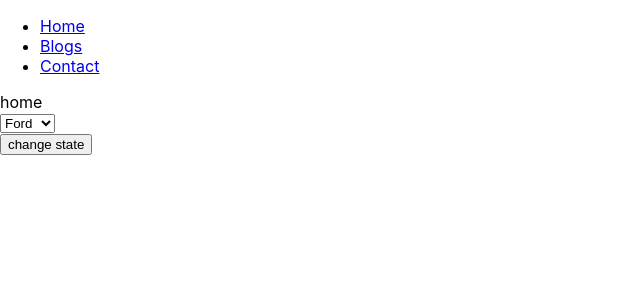
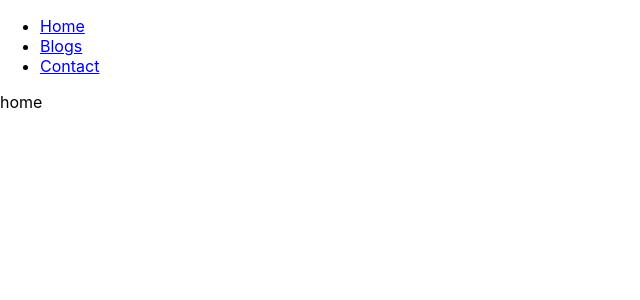
Before and after one commit to MahdiSohaily/MahdiSohaily.github.io, a React (Create React App) app: page / in a window 1280 px wide. Shown: the top 300 px of the page, without its empty margins (0-640 px from the left). Built offline with nearby package versions, Linux system fonts and the light colour scheme.

Commit message:
practice react routes

```diff
--- a/src/App.js
+++ b/src/App.js
@@ -43,8 +43,6 @@ class App extends Component {
             </Route>
           </Routes>
         </BrowserRouter>
-        {this.state.isLogin ? <Dashboard /> : <Message />}
-        <Button title="change state" handleState={this.tick} />
       </div>
     );
   }
```
